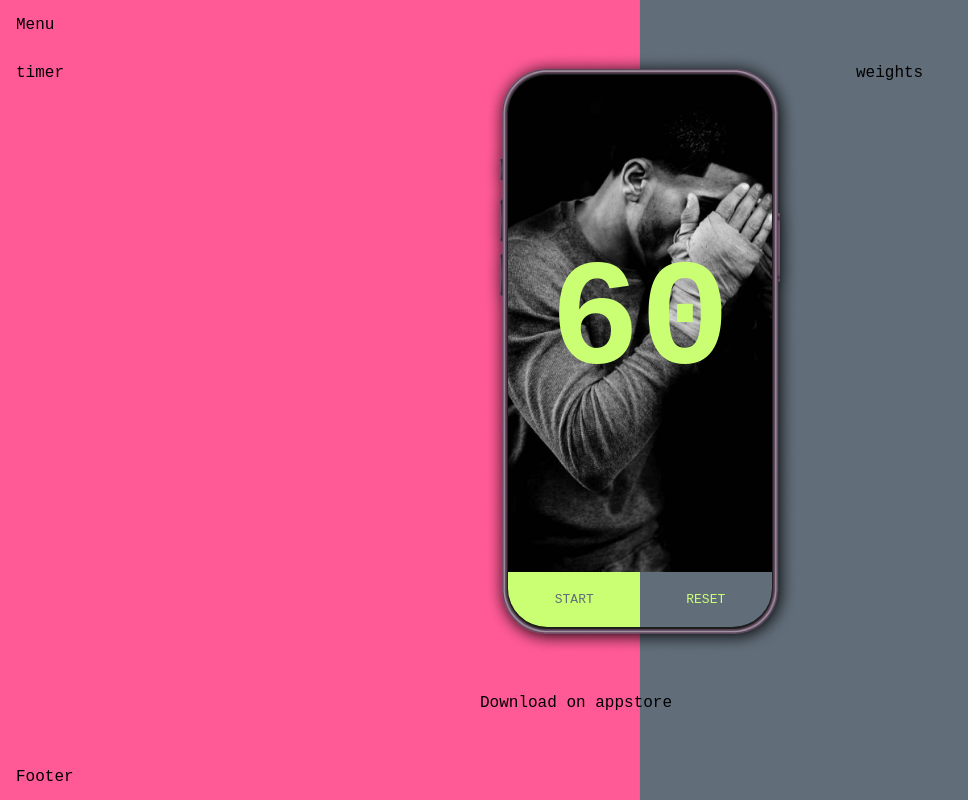
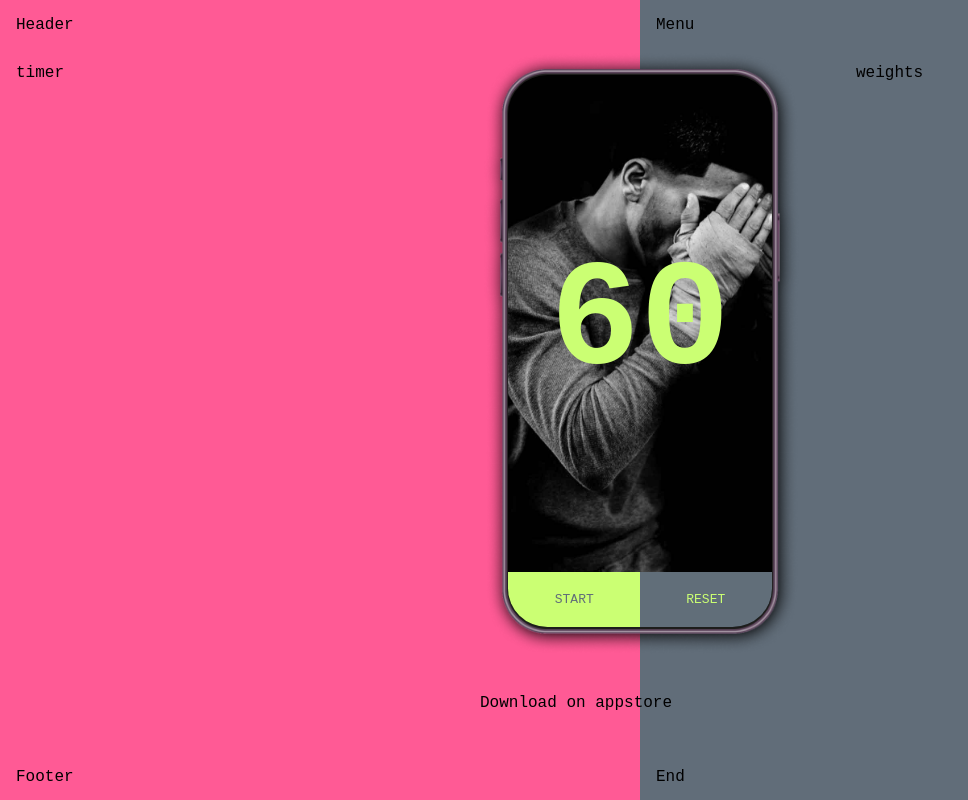
Before and after one commit to daxovi/gustav-web, a React (Create React App) app: page / in a window 1280 px wide. Shown: the whole page, without its empty margins (0-968 px from the left). Built offline with nearby package versions, Linux system fonts and the light colour scheme; a web font is replaced by a local one.

Commit message:
animation

```diff
--- a/src/App.css
+++ b/src/App.css
@@ -15,24 +15,47 @@
 }
 
 .web--animate-timer {
-  grid-template-columns: 3fr 400px 1fr;
+  grid-template-columns: 2fr 400px 0.5fr;
   transition: grid-template-columns 1s;
+}
+
+.web--timer {
+  background-color: var(--stop);
+  margin-right: -200px;
 }
 
 .web--content {
   padding: 1em;
 }
 
+/* MARK: TOP
+*/
+.web--header {
+  padding: 1em;
+  margin-right: -200px;
+  background-color: var(--stop);
+}
+
 .web--menu {
-  grid-column: span 3;
+  padding: 1em;
+  margin-left: -200px;
+}
+
+/* MARK: BOTTOM
+*/
+.web--footer {
+  margin-right: -200px;
+  background-color: var(--stop);
   padding: 1em;
 }
 
-.web--footer {
-  grid-column: span 3;
+.web--end {
   padding: 1em;
+  margin-left: -200px;
 }
 
+/* MARK: DEMO
+*/
 .web--demo {
   display: flex;
   flex-direction: column;
--- a/src/App.js
+++ b/src/App.js
@@ -26,6 +26,10 @@ function App() {
   return (
     <div>
       <div className={xPosition < -2 ? "web web--animate-timer" : "web"}>
+        <div className="web--header">
+          Header
+        </div>
+        <div></div>
         <div className="web--menu">
           Menu
         </div>
@@ -44,6 +48,8 @@ function App() {
         <div className="web--footer">
           Footer
         </div>
+        <div></div>
+        <div className="web--end">End</div>
       </div>
       <div className="app">
         <TimerDemo />
```
